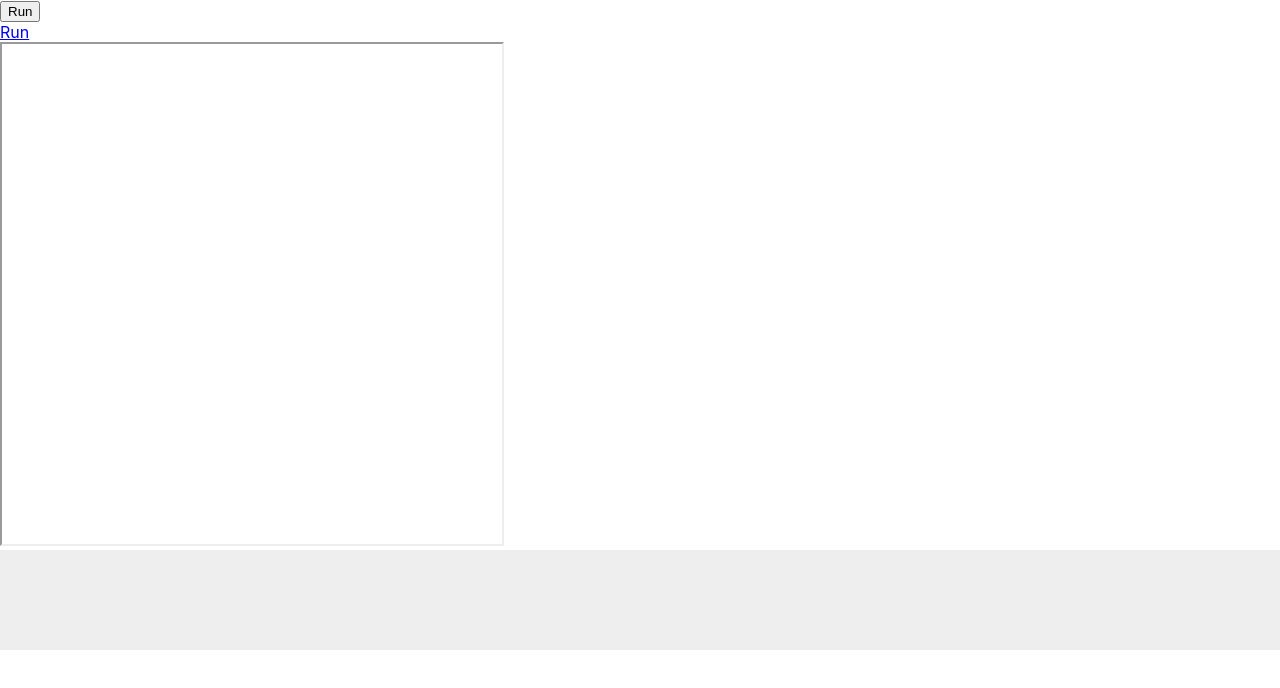
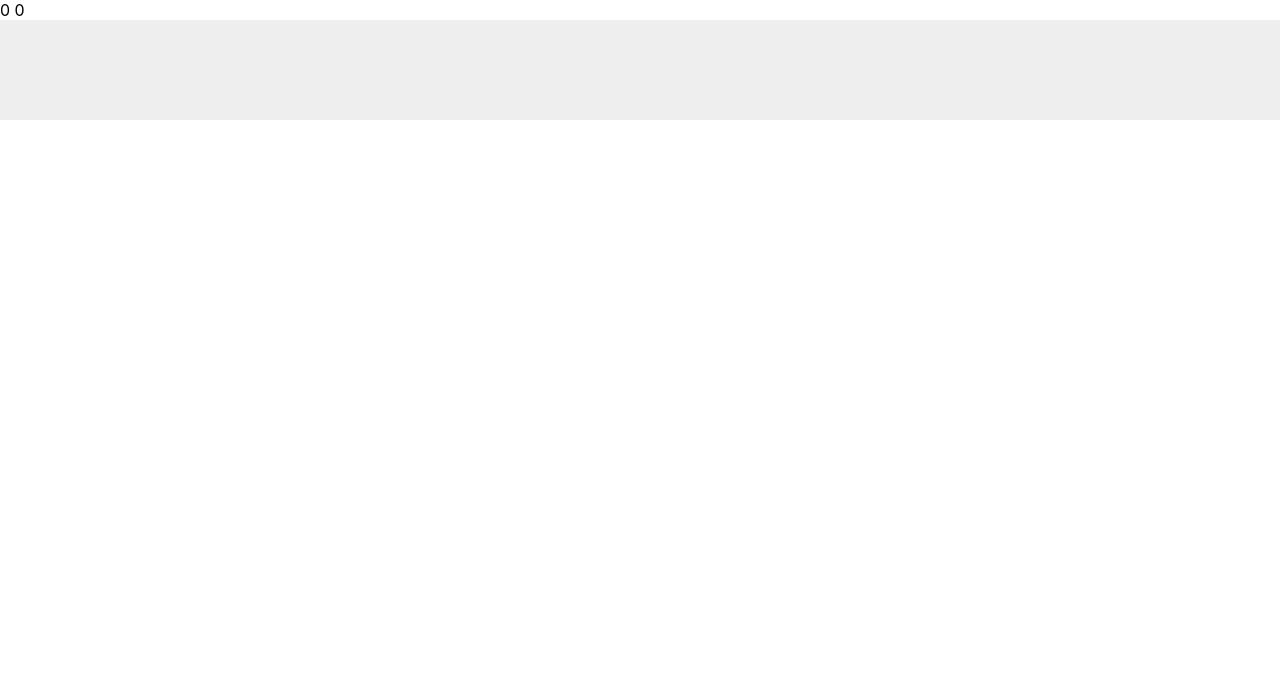
Before and after one commit to AaronWoods/ReactJS, a React (Create React App) app in the folder my-app/: page / in a window 1280 px wide. Shown: the top 688 px of the page. Built offline with nearby package versions, Linux system fonts and the light colour scheme.

Commit message:
Render prop: Cat and Mouse example

```diff
--- a/my-app/src/index.tsx
+++ b/my-app/src/index.tsx
@@ -11,90 +11,60 @@ import { AppContainer } from './components/container/AppContainer';
 
 import thunk from 'redux-thunk';
 import { AppRouter } from './routing/AppRouter';
+import { throws } from 'assert';
 
-// Entry Point: we create a store, a Redux object responsible for invoking the reducers
-//let store = createStore(todoApp);
-/*
-let store = createStore(todoApp, applyMiddleware(thunk.withExtraArgument("....")));
+class Cat extends React.Component<any,any>{
 
-console.log(store.getState());
+    render(){
+        const mouse = this.props.mouse;
+        return (
+            <div>
+                {mouse.x} {mouse.y}
+            </div>
 
-ReactDOM.render(
-    <Provider store={store}>
-        <AppRouter />
-    </Provider>,
-document.getElementById('container'));
-*/
-
-// HOC: function
-
-const LoadWebSite = (Component:any) => {
-    class _LoadWebSite extends React.Component<any, any>{
-
-        constructor(props:any){
-            super(props);
-
-            this.state = { label:"Run", handleClick:this.handleClick.bind(this)}
-        }
-
-        getUrl(){
-            //return 'https://www.google.com'
-            return 'http://localhost:3500/todos';
-        }
-
-        handleClick(event:any) {
-            (document.getElementById("frame") as HTMLFrameElement).src =this.getUrl();
-        }
-
-        render(){
-            return <Component {...this.props} {...this.state} />
-        }
-
-
+        )
 
     }
-
-    return _LoadWebSite;
 }
 
-class Button extends React.Component<any>{
+//render prop: another possibility to reuse code
+class Mouse extends React.Component<any,any>{
+    constructor(props:any){
+        super(props);
+
+        this.handleMouseMove = this.handleMouseMove.bind(this);
+        this.state = { x:0, y:0}
+    }
+
+    handleMouseMove(e:any){
+        this.setState({
+            x:e.clientX, y:e.clientY
+        })
+    }
 
     render(){
         return (
-            <button
-                onClick={this.props.handleClick}>
-                {this.props.label}
-            </button>
+            <div
+                style={ {height: '100%', width:'100%'}}
+                onMouseMove= {this.handleMouseMove}
+            >
+                {this.props.render(this.state)}
+            </div>
         )
     }
 }
 
-class Link extends React.Component<any>{
-
-    render(){
-        return (
-            <a
-                onClick={this.props.handleClick}
-                href="#">
-                {this.props.label}
-            </a>
-        )
-    }
-}
-
-const EnhanceButton = LoadWebSite(Button);
-const EnhanceLink = LoadWebSite(Link);
-
-class Content extends React.Component{
-
+class MouseTracker extends React.Component{
     render(){
         return (
             <div>
-                <EnhanceButton />
-                <br />
-                <EnhanceLink />
-                <br />
-                <iframe id="frame" src="" width="500" height="500"/>
+                <Mouse
+                    render={(mouse:any) => (
+                        <Cat
+                            mouse={mouse}
+                        />
+                    )}
+                />
             </div>
         )
     }
@@ -102,7 +72,7 @@ class Content extends React.Component{
 
 ReactDOM.render(
     <div>
-        <Content />
+        <MouseTracker />
     </div>,
 document.getElementById('root'));
 
```
Also changed, not shown: my-app/src/tests/Enhance/index.tsx (added, +112 -0 lines).
